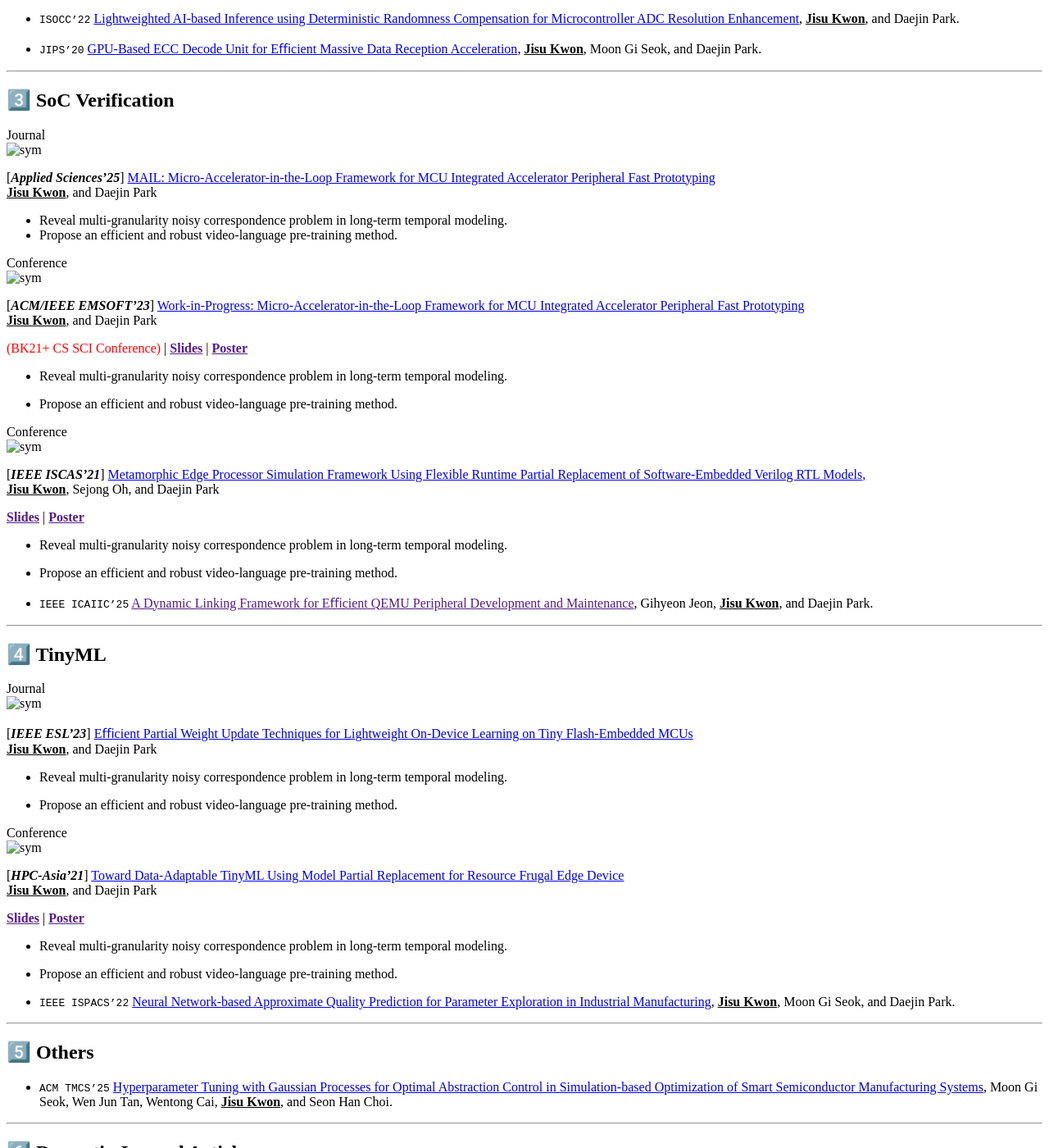
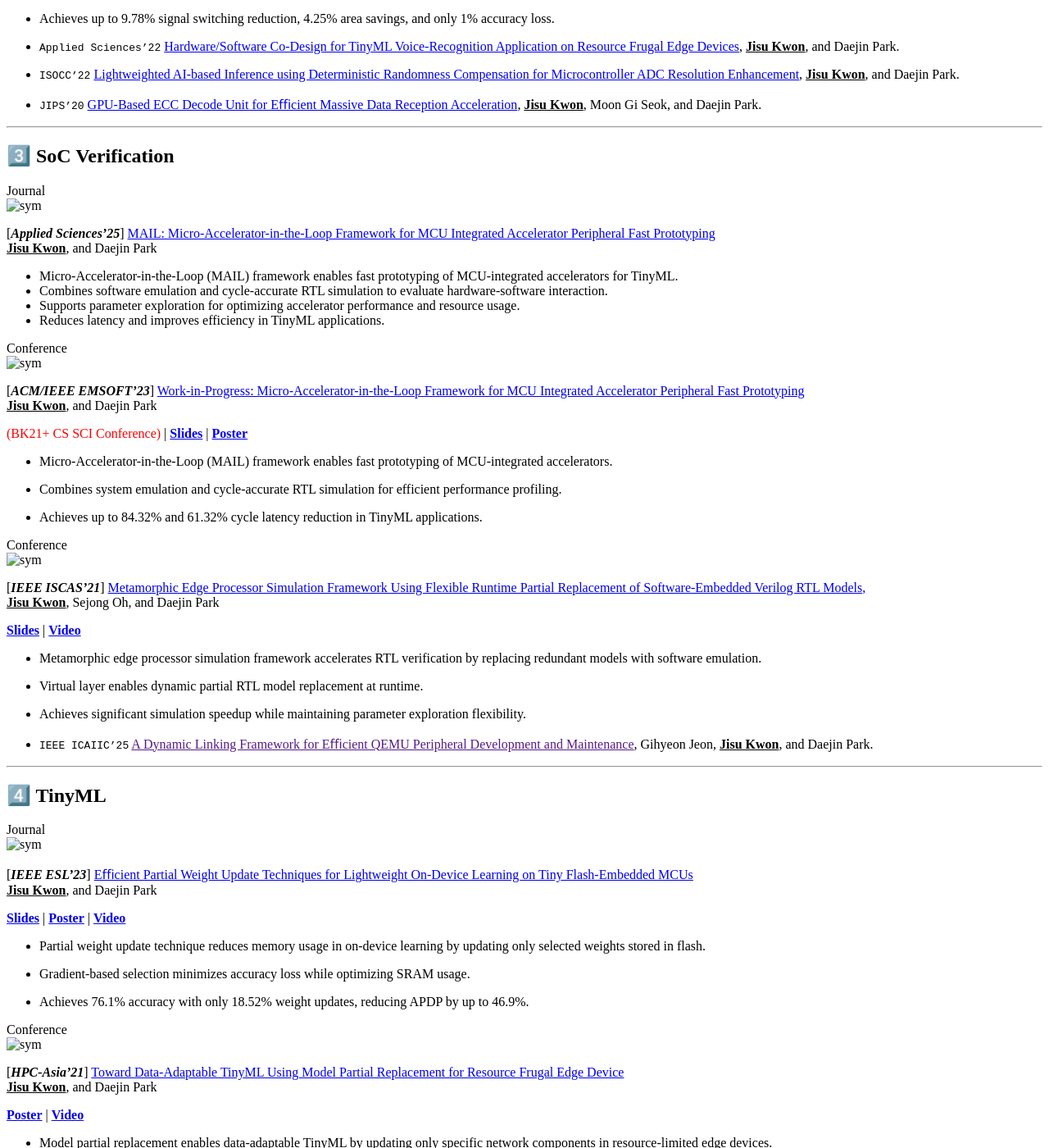
Before and after one commit to kjisu96/kjisu96.github.io, a Jekyll site: the page built from _pages/includes/2_pub.md, in a window 1280 px wide and 1400 px high, scrolled down 1767 px. Shown: the whole window at 82% size. Built offline with Jekyll 4.4.1, drawn with Linux system fonts in a browser that asks for light colours; our own code applies the rules of GitHub Pages for plain Markdown files; some of the changed text lies outside the part shown.

Commit message:
add paper descriptions, presentation materials

```diff
--- a/_pages/includes/2_pub.md
+++ b/_pages/includes/2_pub.md
@@ -1,13 +1,12 @@
+# 📝 Publications
 
-# 📝 Publications
 ## 1️⃣ Efficient Firmware
 
 <div class='paper-box'>
 <div class='paper-box-image'><div>
 <div class="badge">Journal</div>
-<img src='images/paper/ieice_te_21.png' alt="sym" width="100%"></div></div>
+<img src='../../images/paper/ieice_te_21.png' alt="sym" width="100%"></div></div>
 <div class='paper-box-text' markdown="1">
-
 [<em>**IEICE TE’21**</em>] [Low-Power Fast Partial Firmware Update Technique of On-Chip
 Flash Memory for Reliable Embedded IoT Microcontroller](https://doi.org/10.1587/transele.2020LHP0001) \\
 **<u>Jisu Kwon</u>**, Moon Gi Seok, and Daejin Park
@@ -17,9 +16,12 @@
 <!--<strong><span class='show_paper_citations' data='KXKVYHsAAAAJ:d1gkVwhDpl0C'></span></strong>!-->
 
 
-- Reveal multi-granularity noisy correspondence problem in long-term temporal modeling.
+- Low-power, fast partial firmware update using function maps for efficient on-chip flash memory management.
 
-- Propose an efficient and robust video-language pre-training method.
+- Function map enables efficient updates by modifying block addresses without rewriting whole memory.
+
+- Reduces update time, energy use, and memory overhead in IoT microcontrollers.
+
 
 </div>
 </div>
@@ -28,20 +30,22 @@
 <div class='paper-box-image'><div>
 <!-- <div class="badge">ICLR 2024</div> -->
 <div class="badge">Conference</div>
-<img src='images/paper/coolchips_20.png' alt="sym" width="100%"></div></div>
+<img src='../../images/paper/coolchips_20.png' alt="sym" width="100%"></div></div>
 <div class='paper-box-text' markdown="1">
 [<em>**IEEE COOLChips’20**</em>] [User Insensible Sliding Firmware Update Technique for
 Flash-Area/Time-Cost Reduction toward Low-Power Embedded Software Replacement](https://doi.org/10.1109/COOLCHIPS49199.2020.9097638) \\
 **<u>Jisu Kwon</u>**, Moon Gi Seok, and Daejin Park
 
-<a href=""><strong>Slides</strong></a>
+
+<a href="https://1drv.ms/b/s!Ahw8uwAoq07JgqwenDtbBhtat-EnqQ?e=gnA4NC"><strong>Slides</strong></a>
 \|
-<a href=""><strong>Poster</strong></a>
+<a href="https://1drv.ms/v/s!Ahw8uwAoq07Jha0oOs2-2SYyRVfi9g?e=PZvejb"><strong>Video</strong></a>
 
 
-- Reveal multi-granularity noisy correspondence problem in long-term temporal modeling.
+- User insensible sliding firmware update reduces flash memory usage and device pause time by updating only function blocks instead of entire firmware.
 
-- Propose an efficient and robust video-language pre-training method.
+- Achieves 63.64% memory overhead reduction, 79.98% pause time reduction, and 78.78% energy consumption reduction.
+
 
 </div>
 </div>
@@ -66,12 +70,11 @@
 <div class='paper-box-image'><div>
 <!-- <div class="badge">ICLR 2024</div> -->
 <div class="badge">Conference</div>
-<img src='images/paper/vlsi_tsa_25.png' alt="sym" width="100%"></div></div>
+<img src='../../images/paper/vlsi_tsa_25.png' alt="sym" width="100%"></div></div>
 <div class='paper-box-text' markdown="1">
 [<em>**VLSI-TSA’25**</em>] [Sliding-Window-based Fast and Lightweight ADC Pseudo-Randomness
 Compensation Technique for Low-Cost ADC]() \\
 **<u>Jisu Kwon</u>**, and Daejin Park
-
 (Accepted) \|
 <a href=""><strong>Slides</strong></a>
 \|
@@ -80,9 +83,12 @@
 <!--<strong><span class='show_paper_citations' data='KXKVYHsAAAAJ:d1gkVwhDpl0C'></span></strong>!-->
 
 
-- Reveal multi-granularity noisy correspondence problem in long-term temporal modeling.
+- Sliding-window-based ADC compensation reduces noise using neural networks.
 
-- Propose an efficient and robust video-language pre-training method.
+- Minimizes hardware usage, enhances ADC performance with software compensation.
+
+- Achieves 1.61× ENOB improvement, 5.82× processing time reduction under 20 dB noise.
+
 
 </div>
 </div>
@@ -91,20 +97,22 @@
 <div class='paper-box-image'><div>
 <!-- <div class="badge">ICLR 2024</div> -->
 <div class="badge">Conference</div>
-<img src='images/paper/mwscas_23.png' alt="sym" width="100%"></div></div>
+<img src='../../images/paper/mwscas_23.png' alt="sym" width="100%"></div></div>
 <div class='paper-box-text' markdown="1">
 [<em>**IEEE MWSCAS’23**</em>] [Hardware Accelerator Processing Element Unit Dynamic Pruning using
 Runtime RTL Simulation Reconﬁguration](https://doi.org/10.1109/MWSCAS57524.2023.10406146) \\
 **<u>Jisu Kwon</u>**, Heuijee Yun, and Daejin Park
 
-<a href=""><strong>Slides</strong></a>
-\|
-<a href=""><strong>Poster</strong></a>
+
+<a href="https://1drv.ms/b/s!Ahw8uwAoq07JnLFG9LX7L1t-S7ad1A?e=7DkoqO"><strong>Poster</strong></a>
 
 
-- Reveal multi-granularity noisy correspondence problem in long-term temporal modeling.
+- Dynamic MAC unit pruning reduces neural accelerator area and power consumption by removing inactive processing elements.
 
-- Propose an efficient and robust video-language pre-training method.
+- Empirical RTL simulation analyzes signal switching to optimize pruning while maintaining accuracy.
+
+- Achieves up to 9.78% signal switching reduction, 4.25% area savings, and only 1% accuracy loss.
+
 
 </div>
 </div>
@@ -125,7 +133,7 @@
 <div class='paper-box-image'><div>
 <!-- <div class="badge">ICLR 2024</div> -->
 <div class="badge">Journal</div>
-<img src='images/paper/appliedsciences_25.png' alt="sym" width="100%"></div></div>
+<img src='../../images/paper/appliedsciences_25.png' alt="sym" width="100%"></div></div>
 <div class='paper-box-text' markdown="1">
 
 [<em>**Applied Sciences’25**</em>] [MAIL: Micro-Accelerator-in-the-Loop Framework for MCU Integrated
@@ -133,8 +141,10 @@
 **<u>Jisu Kwon</u>**, and Daejin Park
 
 
-- Reveal multi-granularity noisy correspondence problem in long-term temporal modeling.
-- Propose an efficient and robust video-language pre-training method.
+- Micro-Accelerator-in-the-Loop (MAIL) framework enables fast prototyping of MCU-integrated accelerators for TinyML.
+- Combines software emulation and cycle-accurate RTL simulation to evaluate hardware-software interaction.
+- Supports parameter exploration for optimizing accelerator performance and resource usage.
+- Reduces latency and improves efficiency in TinyML applications.
 
 </div>
 </div>
@@ -143,7 +153,7 @@
 <div class='paper-box-image'><div>
 <!-- <div class="badge">ICLR 2024</div> -->
 <div class="badge">Conference</div>
-<img src='images/paper/emsoft_23.png' alt="sym" width="100%"></div></div>
+<img src='../../images/paper/emsoft_23.png' alt="sym" width="100%"></div></div>
 <div class='paper-box-text' markdown="1">
 
 [<em>**ACM/IEEE EMSOFT’23**</em>] [Work-in-Progress: Micro-Accelerator-in-the-Loop Framework for MCU
@@ -151,16 +161,19 @@
 **<u>Jisu Kwon</u>**, and Daejin Park
 
 <span style="color:red">(BK21+ CS SCI Conference)</span> \|
-<a href=""><strong>Slides</strong></a>
+<a href="https://1drv.ms/b/s!Ahw8uwAoq07JnLFEw-rbFHWcq2cxCA?e=tmSnL4"><strong>Slides</strong></a>
 \|
-<a href=""><strong>Poster</strong></a>
+<a href="https://1drv.ms/b/s!Ahw8uwAoq07Jha9D4hfo2DLuDC_Lzw?e=QPNyZR"><strong>Poster</strong></a>
 
 <!--<strong><span class='show_paper_citations' data='KXKVYHsAAAAJ:d1gkVwhDpl0C'></span></strong>!-->
 
 
-- Reveal multi-granularity noisy correspondence problem in long-term temporal modeling.
+- Micro-Accelerator-in-the-Loop (MAIL) framework enables fast prototyping of MCU-integrated accelerators.
 
-- Propose an efficient and robust video-language pre-training method.
+- Combines system emulation and cycle-accurate RTL simulation for efficient performance profiling.
+
+- Achieves up to 84.32% and 61.32% cycle latency reduction in TinyML applications.
+
 
 </div>
 </div>
@@ -169,21 +182,24 @@
 <div class='paper-box-image'><div>
 <!-- <div class="badge">ICLR 2024</div> -->
 <div class="badge">Conference</div>
-<img src='images/paper/iscas_21.png' alt="sym" width="100%"></div></div>
+<img src='../../images/paper/iscas_21.png' alt="sym" width="100%"></div></div>
 <div class='paper-box-text' markdown="1">
 
 [<em>**IEEE ISCAS’21**</em>] [Metamorphic Edge Processor Simulation Framework Using Flexible
 Runtime Partial Replacement of Software-Embedded Verilog RTL Models,](https://doi.org/10.1109/ISCAS51556.2021.9401354) \\
 **<u>Jisu Kwon</u>**, Sejong Oh, and Daejin Park
 
-<a href=""><strong>Slides</strong></a>
+<a href="https://1drv.ms/b/s!Ahw8uwAoq07Jha4hlGBFzgTL1wWwAw?e=MvfaXq"><strong>Slides</strong></a>
 \|
-<a href=""><strong>Poster</strong></a>
+<a href="https://1drv.ms/v/s!Ahw8uwAoq07Jha4kj_RQJel8DrqPrw?e=c34at3"><strong>Video</strong></a>
 
 
-- Reveal multi-granularity noisy correspondence problem in long-term temporal modeling.
+- Metamorphic edge processor simulation framework accelerates RTL verification by replacing redundant models with software emulation.
 
-- Propose an efficient and robust video-language pre-training method.
+- Virtual layer enables dynamic partial RTL model replacement at runtime.
+
+- Achieves significant simulation speedup while maintaining parameter exploration flexibility.
+
 
 </div>
 </div>
@@ -200,17 +216,24 @@
 <div class='paper-box-image'><div>
 <!-- <div class="badge">ICLR 2024</div> -->
 <div class="badge">Journal</div>
-<img src='images/paper/ieee_esl_23.png' alt="sym" width="100%"></div></div>
+<img src='../../images/paper/ieee_esl_23.png' alt="sym" width="100%"></div></div>
 <div class='paper-box-text' markdown="1">
-
 [<em>**IEEE ESL’23**</em>] [Eﬃcient Partial Weight Update Techniques for Lightweight On-Device Learning
 on Tiny Flash-Embedded MCUs](https://doi.org/10.1109/LES.2023.3298731) \\
 **<u>Jisu Kwon</u>**, and Daejin Park
 
+<a href="https://1drv.ms/b/s!Ahw8uwAoq07JnLFCSOXpIN28wxZ0nw?e=vJgoll"><strong>Slides</strong></a>
+\|
+<a href="https://1drv.ms/b/s!Ahw8uwAoq07Jha8zIctKN3WWTFoTeA?e=FHnSSo"><strong>Poster</strong></a> \|
+<a href="https://1drv.ms/v/s!Ahw8uwAoq07Jh71ruhkLCgcVawzsMQ?e=vI2I04"><strong>Video</strong></a>
 
-- Reveal multi-granularity noisy correspondence problem in long-term temporal modeling.
 
-- Propose an efficient and robust video-language pre-training method.
+- Partial weight update technique reduces memory usage in on-device learning by updating only selected weights stored in flash.
+
+- Gradient-based selection minimizes accuracy loss while optimizing SRAM usage.
+
+- Achieves 76.1% accuracy with only 18.52% weight updates, reducing APDP by up to 46.9%.
+
 
 </div>
 </div>
@@ -219,21 +242,24 @@
 <div class='paper-box-image'><div>
 <!-- <div class="badge">ICLR 2024</div> -->
 <div class="badge">Conference</div>
-<img src='images/paper/hpc_asia_21.png' alt="sym" width="100%"></div></div>
+<img src='../../images/paper/hpc_asia_21.png' alt="sym" width="100%"></div></div>
 <div class='paper-box-text' markdown="1">
 
 [<em>**HPC-Asia’21**</em>] [Toward Data-Adaptable TinyML Using Model Partial Replacement for Resource
 Frugal Edge Device](https://doi.org/10.1145/3432261.3439865) \\
 **<u>Jisu Kwon</u>**, and Daejin Park
 
-<a href=""><strong>Slides</strong></a>
+<a href="https://1drv.ms/b/s!Ahw8uwAoq07Jha4uMuLrP4iU9T4Hgg?e=ixQBbN"><strong>Poster</strong></a>
 \|
-<a href=""><strong>Poster</strong></a>
+<a href="https://1drv.ms/v/s!Ahw8uwAoq07Jha4zLKuO1bycos3bMw?e=T5YnIm"><strong>Video</strong></a>
 
 
-- Reveal multi-granularity noisy correspondence problem in long-term temporal modeling.
+- Model partial replacement enables data-adaptable TinyML by updating only specific network components in resource-limited edge devices.
 
-- Propose an efficient and robust video-language pre-training method.
+- Reduces model size, maintains accuracy, and optimizes flash memory usage.
+
+- Enhances inference efficiency without full firmware updates.
+
 
 </div>
 </div>
@@ -272,7 +298,7 @@
 <div class='book-box'>
 <div class='book-box-image'><div>
 <div class="badge">Korean</div>
-<img src='images/paper/book1.jpg' alt="sym" width="190px"></div></div>
+<img src='../../images/paper/book1.jpg' alt="sym" width="190px"></div></div>
 <div class='book-box-text' markdown="1">
 
 [Low-Power Digital System Design - Practical Approach](https://books.google.co.kr/books?id=_oZOEAAAQBAJ), TNES, 2021. \\
```
Also changed, not shown: _pages/includes/6_chips.md (+12 -12 lines), 1 other file.
